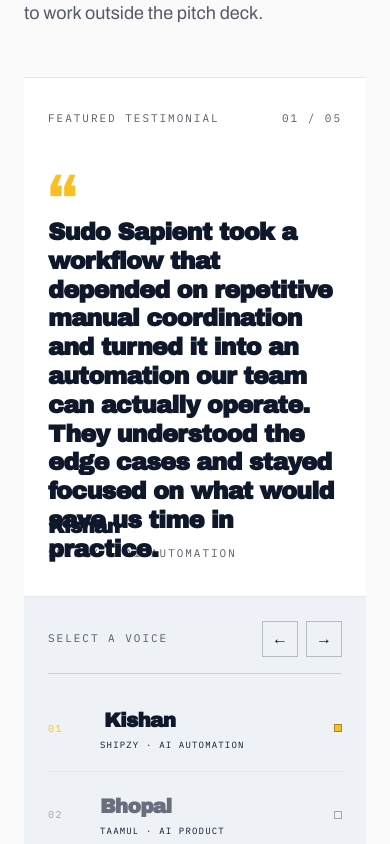
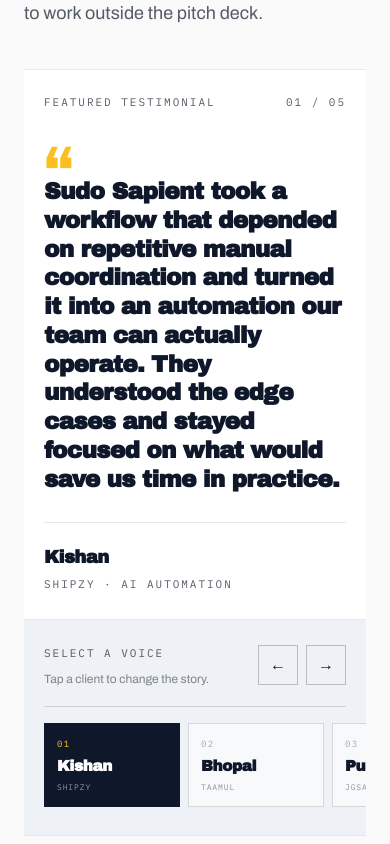
Before and after one commit to Sudo-Sapient/SudoSapient-Version-2, a Next.js app: page / in a window 390 px wide. Shown: the part 7080-7924 px from the top of the page. Built offline with nearby package versions, Linux system fonts and the light colour scheme.

Commit message:
Fix testimonials mobile UI and interaction

```diff
--- a/components/sections/Testimonials.tsx
+++ b/components/sections/Testimonials.tsx
@@ -1,7 +1,7 @@
 "use client";
 
 import * as React from "react";
-import { AnimatePresence, motion } from "framer-motion";
+import { AnimatePresence, motion, useReducedMotion } from "framer-motion";
 import { Container } from "@/components/layout/Container";
 import { SectionHeading } from "@/components/blueprint/SectionHeading";
 import { TechLabel } from "@/components/blueprint/TechLabel";
@@ -44,12 +44,63 @@ const testimonials = [
   },
 ] as const;
 
+const motionTransition = { duration: 0.34, ease: [0.16, 1, 0.3, 1] } as const;
+
 export function Testimonials() {
   const [active, setActive] = React.useState(0);
   const current = testimonials[active];
+  const reduceMotion = useReducedMotion();
+  const mobileTabRefs = React.useRef<Array<HTMLButtonElement | null>>([]);
+  const desktopTabRefs = React.useRef<Array<HTMLButtonElement | null>>([]);
 
-  const selectRelative = (direction: number) => {
-    setActive((value) => (value + direction + testimonials.length) % testimonials.length);
+  const selectRelative = (direction: number, focus = false) => {
+    setActive((value) => {
+      const next = (value + direction + testimonials.length) % testimonials.length;
+      if (focus) {
+        window.requestAnimationFrame(() => {
+          const visibleTabs = window.matchMedia("(min-width: 1024px)").matches
+            ? desktopTabRefs.current
+            : mobileTabRefs.current;
+          visibleTabs[next]?.focus();
+          visibleTabs[next]?.scrollIntoView({
+            behavior: "smooth",
+            block: "nearest",
+            inline: "center",
+          });
+        });
+      }
+      return next;
+    });
+  };
+
+  const focusTab = (index: number) => {
+    const visibleTabs = window.matchMedia("(min-width: 1024px)").matches
+      ? desktopTabRefs.current
+      : mobileTabRefs.current;
+    visibleTabs[index]?.focus();
+    visibleTabs[index]?.scrollIntoView({ behavior: "smooth", block: "nearest", inline: "center" });
+  };
+
+  const handleTabKey = (event: React.KeyboardEvent<HTMLButtonElement>) => {
+    if (event.key === "ArrowRight" || event.key === "ArrowDown") {
+      event.preventDefault();
+      selectRelative(1, true);
+    }
+    if (event.key === "ArrowLeft" || event.key === "ArrowUp") {
+      event.preventDefault();
+      selectRelative(-1, true);
+    }
+    if (event.key === "Home") {
+      event.preventDefault();
+      setActive(0);
+      window.requestAnimationFrame(() => focusTab(0));
+    }
+    if (event.key === "End") {
+      event.preventDefault();
+      const last = testimonials.length - 1;
+      setActive(last);
+      window.requestAnimationFrame(() => focusTab(last));
+    }
   };
 
   return (
@@ -66,41 +117,47 @@ export function Testimonials() {
           description="Five people who trusted us with products, automations, and media systems that had to work outside the pitch deck."
         />
 
-        <div className="border-ink/18 mt-12 border-y sm:mt-16 lg:grid lg:grid-cols-12">
-          <div className="border-ink/18 relative min-h-[430px] overflow-hidden border-b bg-white px-6 py-8 sm:px-10 sm:py-10 lg:col-span-7 lg:min-h-[510px] lg:border-b-0 lg:border-r lg:px-12 lg:py-12">
+        <div className="border-ink/18 mt-10 border-y sm:mt-16 lg:grid lg:grid-cols-12">
+          <div
+            id="active-testimonial"
+            role="tabpanel"
+            aria-live="polite"
+            aria-label={`Testimonial from ${current.name} at ${current.company}`}
+            className="border-ink/18 relative overflow-hidden border-b bg-white px-5 py-6 sm:px-10 sm:py-10 lg:col-span-7 lg:min-h-[510px] lg:border-b-0 lg:border-r lg:px-12 lg:py-12 lg:pb-36"
+          >
             <div className="flex items-center justify-between gap-4">
               <TechLabel tone="dark">FEATURED TESTIMONIAL</TechLabel>
               <TechLabel tone="dark">{String(active + 1).padStart(2, "0")} / 05</TechLabel>
             </div>
 
-            <div className="mt-10 max-w-2xl sm:mt-14">
-              <span aria-hidden className="font-display text-6xl leading-none text-warn">
+            <div className="mt-7 max-w-2xl sm:mt-12 lg:mt-14">
+              <span aria-hidden className="block h-10 font-display text-6xl leading-none text-warn">
                 “
               </span>
-              <AnimatePresence mode="wait">
+              <AnimatePresence mode="wait" initial={false}>
                 <motion.blockquote
                   key={current.name}
-                  initial={{ opacity: 0, y: 14 }}
+                  initial={reduceMotion ? false : { opacity: 0, y: 12 }}
                   animate={{ opacity: 1, y: 0 }}
-                  exit={{ opacity: 0, y: -10 }}
-                  transition={{ duration: 0.38, ease: [0.16, 1, 0.3, 1] }}
-                  className="-mt-2 text-balance font-display text-2xl font-bold leading-[1.2] tracking-[-0.035em] text-ink sm:text-3xl lg:text-[2.15rem]"
+                  exit={reduceMotion ? undefined : { opacity: 0, y: -8 }}
+                  transition={reduceMotion ? { duration: 0 } : motionTransition}
+                  className="text-pretty font-display text-[1.35rem] font-bold leading-[1.24] tracking-[-0.03em] text-ink min-[390px]:text-[1.45rem] sm:text-3xl lg:text-[2.15rem]"
                 >
                   {current.quote}
                 </motion.blockquote>
               </AnimatePresence>
             </div>
 
-            <AnimatePresence mode="wait">
+            <AnimatePresence mode="wait" initial={false}>
               <motion.div
                 key={`${current.name}-credit`}
-                initial={{ opacity: 0 }}
-                animate={{ opacity: 1 }}
-                exit={{ opacity: 0 }}
-                transition={{ duration: 0.25 }}
-                className="absolute bottom-8 left-6 sm:bottom-10 sm:left-10 lg:bottom-12 lg:left-12"
+                initial={reduceMotion ? false : { opacity: 0, y: 6 }}
+                animate={{ opacity: 1, y: 0 }}
+                exit={reduceMotion ? undefined : { opacity: 0 }}
+                transition={reduceMotion ? { duration: 0 } : { duration: 0.24 }}
+                className="border-ink/12 mt-7 border-t pt-5 lg:absolute lg:bottom-12 lg:left-12 lg:mt-0 lg:border-0 lg:pt-0"
               >
-                <p className="font-display text-xl font-bold tracking-[-0.035em] text-ink">
+                <p className="font-display text-lg font-bold tracking-[-0.03em] text-ink sm:text-xl">
                   {current.name}
                 </p>
                 <TechLabel tone="dark">
@@ -110,20 +167,27 @@ export function Testimonials() {
             </AnimatePresence>
           </div>
 
-          <div className="relative bg-[#eef1f5] p-6 sm:p-8 lg:col-span-5 lg:p-10">
+          <div className="relative bg-[#eef1f5] px-5 py-5 sm:p-8 lg:col-span-5 lg:p-10">
             <div className="flex items-center justify-between gap-4 border-b border-ink/15 pb-4">
-              <TechLabel tone="dark">SELECT A VOICE</TechLabel>
-              <div className="flex gap-2">
+              <div>
+                <TechLabel tone="dark">SELECT A VOICE</TechLabel>
+                <p className="mt-1.5 text-xs leading-relaxed text-ink/50 lg:hidden">
+                  Tap a client to change the story.
+                </p>
+              </div>
+              <div className="flex shrink-0 gap-2">
                 <button
+                  type="button"
                   onClick={() => selectRelative(-1)}
-                  className="flex h-9 w-9 items-center justify-center border border-ink/25 text-ink transition-colors hover:border-ink hover:bg-white focus-visible:outline focus-visible:outline-2 focus-visible:outline-offset-2 focus-visible:outline-ink"
+                  className="flex h-10 w-10 items-center justify-center border border-ink/25 text-ink transition-colors hover:border-ink hover:bg-white focus-visible:outline focus-visible:outline-2 focus-visible:outline-offset-2 focus-visible:outline-ink active:translate-y-px"
                   aria-label="Previous testimonial"
                 >
                   ←
                 </button>
                 <button
+                  type="button"
                   onClick={() => selectRelative(1)}
-                  className="flex h-9 w-9 items-center justify-center border border-ink/25 text-ink transition-colors hover:border-ink hover:bg-white focus-visible:outline focus-visible:outline-2 focus-visible:outline-offset-2 focus-visible:outline-ink"
+                  className="flex h-10 w-10 items-center justify-center border border-ink/25 text-ink transition-colors hover:border-ink hover:bg-white focus-visible:outline focus-visible:outline-2 focus-visible:outline-offset-2 focus-visible:outline-ink active:translate-y-px"
                   aria-label="Next testimonial"
                 >
                   →
@@ -131,27 +195,68 @@ export function Testimonials() {
               </div>
             </div>
 
-            <div role="tablist" aria-label="Testimonials" className="mt-3">
+            <div
+              role="tablist"
+              aria-label="Testimonials"
+              className="-mx-5 flex snap-x snap-mandatory gap-2 overflow-x-auto px-5 pb-2 pt-4 [scrollbar-width:none] sm:-mx-8 sm:px-8 lg:hidden [&::-webkit-scrollbar]:hidden"
+            >
               {testimonials.map((testimonial, index) => {
                 const selected = index === active;
                 return (
                   <button
                     key={testimonial.name}
+                    ref={(node) => {
+                      mobileTabRefs.current[index] = node;
+                    }}
+                    id={`testimonial-tab-${index}`}
+                    type="button"
                     role="tab"
                     aria-selected={selected}
                     aria-controls="active-testimonial"
                     tabIndex={selected ? 0 : -1}
                     onClick={() => setActive(index)}
-                    onKeyDown={(event) => {
-                      if (event.key === "ArrowRight" || event.key === "ArrowDown") {
-                        event.preventDefault();
-                        selectRelative(1);
-                      }
-                      if (event.key === "ArrowLeft" || event.key === "ArrowUp") {
-                        event.preventDefault();
-                        selectRelative(-1);
-                      }
+                    onKeyDown={handleTabKey}
+                    className={`min-h-[5.25rem] w-[8.5rem] shrink-0 snap-center border p-3 text-left transition-colors focus-visible:outline focus-visible:outline-2 focus-visible:outline-offset-2 focus-visible:outline-ink ${
+                      selected
+                        ? "border-ink bg-ink text-white"
+                        : "border-ink/15 bg-white/55 text-ink"
+                    }`}
+                  >
+                    <span
+                      className={`block font-mono text-[9px] tracking-[0.15em] ${selected ? "text-warn" : "text-ink/35"}`}
+                    >
+                      {String(index + 1).padStart(2, "0")}
+                    </span>
+                    <span className="mt-2 block text-pretty font-display text-[0.95rem] font-bold leading-[1.05] tracking-[-0.025em]">
+                      {testimonial.name}
+                    </span>
+                    <span
+                      className={`mt-1.5 block font-mono text-[8px] uppercase tracking-[0.11em] ${selected ? "text-white/55" : "text-ink/45"}`}
+                    >
+                      {testimonial.company}
+                    </span>
+                  </button>
+                );
+              })}
+            </div>
+
+            <div role="tablist" aria-label="Testimonials" className="mt-3 hidden lg:block">
+              {testimonials.map((testimonial, index) => {
+                const selected = index === active;
+                return (
+                  <button
+                    key={testimonial.name}
+                    ref={(node) => {
+                      desktopTabRefs.current[index] = node;
                     }}
+                    id={`testimonial-tab-desktop-${index}`}
+                    type="button"
+                    role="tab"
+                    aria-selected={selected}
+                    aria-controls="active-testimonial"
+                    tabIndex={selected ? 0 : -1}
+                    onClick={() => setActive(index)}
+                    onKeyDown={handleTabKey}
                     className="border-ink/12 group grid w-full grid-cols-[2.5rem_1fr_auto] items-center gap-3 border-b py-5 text-left focus-visible:outline focus-visible:outline-2 focus-visible:outline-offset-[-2px] focus-visible:outline-ink"
                   >
                     <span
@@ -177,7 +282,7 @@ export function Testimonials() {
               })}
             </div>
 
-            <div className="mt-8 border-l-2 border-warn/60 pl-4">
+            <div className="mt-8 hidden border-l-2 border-warn/60 pl-4 lg:block">
               <p className="max-w-[20rem] font-mono text-[9px] uppercase leading-relaxed tracking-[0.13em] text-ink/45">
                 Choose a client to read their full testimonial and project context.
               </p>
```
